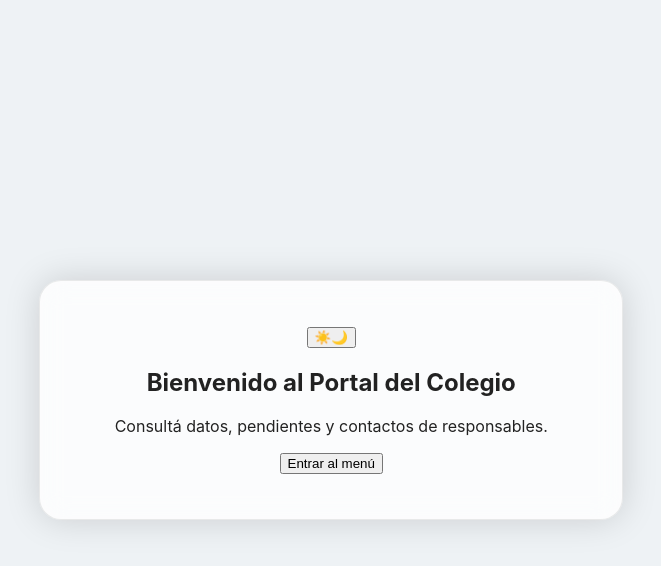
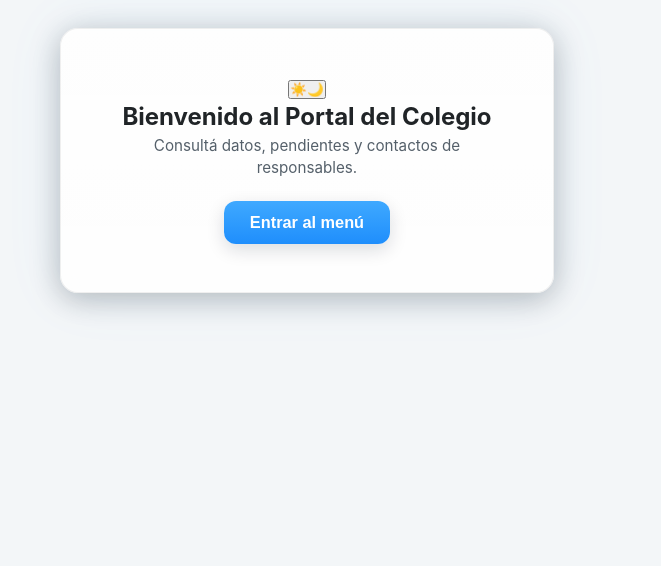
Before and after one commit to Palermukii/React-Preceptoria-2, a React (Vite) app: page / in a window 1280 px wide. Shown: the top 566 px of the page, without its empty margins (333-994 px from the left). Built offline with nearby package versions, Linux system fonts and the light colour scheme.

Commit message:
Update styles.css

```diff
--- a/src/styles.css
+++ b/src/styles.css
@@ -1,177 +1,279 @@
-/* ================================================= */
-/* =========== 1. VARIABLES (TEMAS) =================*/
-/* ================================================= */
-
-:root {
-    /* ===== MODO CLARO ===== */
-    --bg-color: #eef2f5;
-    --card-bg: rgba(255, 255, 255, 0.78);
-    --text-color: #222;
-    --heading-color: #1d3557;
-    --button-bg: #40a9ff;
-    --button-hover: #1e90ff;
-    --button-text: #ffffff;
-    --border-color: rgba(120,120,120,0.15);
-    --shadow-color: rgba(0, 0, 0, 0.15);
-    --icon-color: #f7b731;
+/* ===========================
+   Reset + Valores base
+   =========================== */
+* { box-sizing: border-box; margin: 0; padding: 0; }
+html, body, #root { height: 100%; }
+body {
+  font-family: -apple-system, BlinkMacSystemFont, "Segoe UI", Roboto, "Helvetica Neue", Arial;
+  -webkit-font-smoothing: antialiased;
+  -moz-osx-font-smoothing: grayscale;
+  line-height: 1.45;
+  background: var(--bg-color);
+  color: var(--text-color);
+  display: flex;
+  align-items: center;
+  justify-content: center;
+  padding: 28px;
+  transition: background-color .36s ease, color .36s ease;
 }
 
-/* ===== MODO OSCURO AUTOMÁTICO ===== */
+/* =================================================
+   1) Variables (tema claro / oscuro) - usar solo variables
+   ================================================= */
+:root{
+  /* CLARO por defecto */
+  --bg-color: #f3f6f8;
+  --panel-bg: rgba(255,255,255,0.85);
+  --text-color: #202427;
+  --muted: #55606a;
+  --accent: #3fa9ff;       /* azul botones */
+  --accent-strong: #1f8efc;
+  --card-border: rgba(0,0,0,0.06);
+  --shadow: 0 10px 30px rgba(12,20,30,0.08);
+  --glow: rgba(63,169,255,0.08);
+  --icon-color: #f1b330;
+}
+
+/* Prefers dark scheme (automático) */
 @media (prefers-color-scheme: dark) {
-    :root {
-        --bg-color: #0f0f14;
-        --card-bg: rgba(18, 18, 18, 0.65);
-        --text-color: #f1f1f1;
-        --heading-color: #e0e6ff;
-        --button-bg: #3a5bff;
-        --button-hover: #5673ff;
-        --button-text: #ffffff;
-        --border-color: rgba(255,255,255,0.1);
-        --shadow-color: rgba(0, 0, 0, 0.55);
-        --icon-color: #8cb6ff;
+  :root{
+    --bg-color: #0c0f12;
+    --panel-bg: rgba(16,20,26,0.7);
+    --text-color: #e8eef8;
+    --muted: #aab6d3;
+    --accent: #3a5bff;
+    --accent-strong: #5673ff;
+    --card-border: rgba(255,255,255,0.06);
+    --shadow: 0 18px 50px rgba(1,6,12,0.6);
+    --glow: rgba(60,100,200,0.12);
+    --icon-color: #9eb8ff;
   }
 }
 
-/* ===== CLASE PARA MODO OSCURO MANUAL ===== */
+/* Clase manual para forzar modo oscuro si la añades al body */
 body.dark-mode {
-    --bg-color: #0d0e12;
-    --card-bg: rgba(20, 20, 20, 0.65);
-    --text-color: #ececec;
-    --heading-color: #ffffff;
-    --button-bg: #465bff;
-    --button-hover: #6e7dff;
-    --button-text: #ffffff;
-    --border-color: rgba(255,255,255,0.15);
-    --shadow-color: rgba(0, 0, 0, 0.65);
-    --icon-color: #8cb6ff;
+  --bg-color: #0c0f12;
+  --panel-bg: rgba(16,20,26,0.78);
+  --text-color: #eef2f8;
+  --muted: #99a8d7;
+  --accent: #3a5bff;
+  --accent-strong: #5673ff;
+  --card-border: rgba(255,255,255,0.06);
+  --shadow: 0 18px 50px rgba(1,6,12,0.6);
+  --glow: rgba(60,100,200,0.12);
+  --icon-color: #9eb8ff;
 }
 
-
-/* ================================================= */
-/* =========== 2. ESTILOS GENERALES ================*/
-/* ================================================= */
-
-body {
-    font-family: -apple-system, BlinkMacSystemFont, 'Segoe UI', Roboto, Helvetica, Arial, sans-serif;
-    background: var(--bg-color);
-    color: var(--text-color);
-    display: flex;
-    justify-content: center;
-    align-items: center;
-    min-height: 100vh;
-    margin: 0;
-    transition: background-color .35s ease, color .35s ease;
+/* =================================================
+   2) Contenedor principal (bien responsivo)
+   ================================================= */
+.container{
+  width: min(94%, 900px);
+  max-width: 920px;
+  margin: 0 auto;
+  background: linear-gradient(180deg, rgba(255,255,255,0.02), rgba(255,255,255,0.01));
+  border-radius: 18px;
+  padding: 48px 56px;
+  text-align: center;
+  border: 1px solid var(--card-border);
+  box-shadow:
+    0 6px 30px rgba(2,6,12,0.25),
+    0 0 60px var(--glow);
+  backdrop-filter: blur(10px);
+  transition: transform .28s ease, box-shadow .28s ease, background .28s ease;
+  background-color: var(--panel-bg);
 }
 
-/* ==== EFECTO GLASSMORPHISM ===== */
-.container {
-    background: var(--card-bg);
-    backdrop-filter: blur(14px);
-    border-radius: 22px;
-    padding: 45px 50px;
-    width: min(90%, 700px);
-    border: 1px solid var(--border-color);
-
-    box-shadow: 0 0 35px var(--shadow-color),
-                inset 0 0 20px rgba(255,255,255,0.05);
-
-    text-align: center;
-    animation: fadeIn 0.4s ease;
-    transition: background-color .3s ease, box-shadow .3s ease;
+/* Ajustes para pantallas muy pequeñas */
+@media (max-width: 480px){
+  .container { padding: 28px 20px; border-radius: 12px; }
 }
 
-@keyframes fadeIn {
-    from { opacity: 0; transform: scale(.97); }
-    to { opacity: 1; transform: scale(1); }
+/* Título principal */
+.container h2{
+  font-size: clamp(1.5rem, 4.5vw, 2.1rem);
+  color: var(--text-color);
+  margin-bottom: 12px;
+  font-weight: 700;
+  text-shadow: 0 0 14px rgba(0,0,0,0.06);
 }
 
-h2 {
-    color: var(--heading-color);
-    margin-bottom: 35px;
-    font-size: clamp(1.7rem, 4vw, 2rem);
-    letter-spacing: 0.5px;
-    text-shadow: 0 0 9px rgba(100, 160, 255, 0.45);
+/* Subtítulo / descripción pequeña */
+.container p {
+  color: var(--muted);
+  margin-bottom: 22px;
+  font-size: 0.95rem;
 }
 
-
-/* ================================================= */
-/* =========== 3. BOTONES ===========================*/
-/* ================================================= */
-
-.button-group {
+/* =================================================
+   3) Grupo de botones
+   ================================================= */
+.button-group{
   display: flex;
   flex-direction: column;
   gap: 16px;
+  align-items: center;
+  margin-top: 8px;
 }
 
-.button-group button {
-    background: var(--button-bg);
-    color: var(--button-text);
+/* Estilo general botones (mantener compatibilidad con etiquetas <button>) */
+.button-group button,
+button.primary,
+.btn {
+  display: inline-flex;
+  align-items: center;
+  justify-content: center;
+  gap: 8px;
+  background: linear-gradient(180deg, var(--accent), var(--accent-strong));
+  color: var(--button-text, #fff);
   border: none;
-    border-radius: 14px;
-    padding: 15px 28px;
-    font-size: 1.1rem;
+  padding: 12px 26px;
+  border-radius: 12px;
   font-weight: 600;
-    letter-spacing: .6px;
+  font-size: 1.02rem;
   cursor: pointer;
-
-    box-shadow: 0 4px 12px rgba(0, 0, 0, 0.25);
-
-    transition: background-color .2s ease,
-                transform .2s ease,
-                box-shadow .25s ease;
+  box-shadow: 0 6px 18px rgba(6,18,40,0.14);
+  transition: transform .18s ease, box-shadow .22s ease, filter .18s ease;
+  -webkit-tap-highlight-color: transparent;
 }
 
-.button-group button:hover {
-    background: var(--button-hover);
-    transform: translateY(-3px);
-    box-shadow: 0 6px 20px rgba(0, 0, 0, 0.35);
+/* hover / focus */
+.button-group button:hover,
+button.primary:hover, .btn:hover {
+  transform: translateY(-4px);
+  filter: brightness(1.02);
+  box-shadow: 0 10px 30px rgba(6,18,40,0.22);
+}
+.button-group button:active,
+button.primary:active, .btn:active {
+  transform: translateY(-1px) scale(.995);
 }
 
-.button-group button:active {
-    transform: scale(.98);
+/* En pantallas grandes, hacer layout: primer botón full, los otros al lado */
+@media (min-width: 620px) {
+  .button-group { flex-direction: row; flex-wrap: wrap; justify-content: center; gap: 18px; }
+  .button-group button:first-child { flex-basis: 100%; max-width: 100%; }
+  .button-group button { flex: 1 1 200px; min-width: 160px; }
 }
 
-
-
-/* ================================================= */
-/* =========== 4. ICONO (SOL/LUNA) ================= */
-/* ================================================= */
-
-.mode-toggle {
-    position: absolute;
-    top: 25px;
-    right: 25px;
+/* Si necesitas un botón secundario estilo más pequeño */
+.button-small {
+  padding: 10px 18px;
+  border-radius: 10px;
+  font-weight: 500;
   background: transparent;
-    border: none;
-    cursor: pointer;
-    font-size: 1.9rem;
-    color: var(--icon-color);
-
-    transition: transform .25s ease, color .35s ease;
+  color: var(--muted);
+  border: 1px solid var(--card-border);
+  box-shadow: none;
 }
 
-.mode-toggle:hover {
-    transform: scale(1.15) rotate(12deg);
+/* =================================================
+   4) Toggle del tema (sol / luna)
+   ================================================= */
+.mode-toggle{
+  position: fixed;
+  top: 20px;
+  right: 20px;
+  width: 46px;
+  height: 46px;
+  display: inline-flex;
+  align-items: center;
+  justify-content: center;
+  background: linear-gradient(180deg, rgba(255,255,255,0.03), rgba(0,0,0,0.05));
+  color: var(--icon-color);
+  border: 1px solid var(--card-border);
+  border-radius: 8px;
+  cursor: pointer;
+  z-index: 1200;
+  box-shadow: 0 6px 18px rgba(0,0,0,0.25);
+  transition: transform .18s ease, background .25s ease, color .25s;
+  backdrop-filter: blur(6px);
+  padding: 6px;
+}
+.mode-toggle:hover { transform: scale(1.06) rotate(6deg); }
+
+/* Si tu toggle incluye un <img> o emoji, lo centrá */
+.mode-toggle img,
+.mode-toggle svg { width: 26px; height: 26px; pointer-events: none; }
+
+/* =================================================
+   5) Modal básico (por si usás ModalAlumno)
+   ================================================= */
+.modal {
+  position: fixed;
+  inset: 0;
+  display: flex;
+  align-items: center;
+  justify-content: center;
+  z-index: 2000;
+  background: rgba(5,8,12,0.45);
+  padding: 24px;
+}
+.modal .modal-content {
+  width: min(96%, 780px);
+  background: var(--panel-bg);
+  border-radius: 14px;
+  padding: 20px;
+  border: 1px solid var(--card-border);
+  box-shadow: 0 30px 80px rgba(2,6,12,0.7);
+  max-height: 90vh;
+  overflow: auto;
+}
+.modal .modal-header {
+  display:flex; align-items:center; justify-content:space-between; gap:10px;
+}
+.modal .close-btn {
+  background: transparent;
+  border: 1px solid var(--card-border);
+  padding: 6px 10px;
+  border-radius: 8px;
+  cursor: pointer;
+}
+.modal .modal-body { margin-top: 12px; color: var(--text-color); }
+
+/* =================================================
+   6) Tablas / listas (ContentScreen)
+   ================================================= */
+.table {
+  width: 100%;
+  border-collapse: collapse;
+  margin-top: 12px;
+  font-size: .95rem;
+  color: var(--text-color);
+}
+.table thead th {
+  text-align: left;
+  padding: 10px 12px;
+  font-weight: 700;
+  color: var(--muted);
+  border-bottom: 1px dashed var(--card-border);
+}
+.table tbody td {
+  padding: 10px 12px;
+  border-bottom: 1px solid rgba(0,0,0,0.03);
 }
 
-
-/* ================================================= */
-/* =========== 5. RESPONSIVE ========================*/
-/* ================================================= */
-
-@media (min-width: 600px) {
-    .button-group {
-        flex-direction: row;
-        flex-wrap: wrap;
-        justify-content: center;
+/* =================================================
+   7) Accesibilidad / focus visible
+   ================================================= */
+button:focus, .mode-toggle:focus, .close-btn:focus {
+  outline: 3px solid rgba(63,169,255,0.18);
+  outline-offset: 3px;
+  border-radius: 10px;
 }
 
-    .button-group button:first-child {
-        flex-basis: 100%;
+/* =================================================
+   8) Pequeños ajustes y utilidades
+   ================================================= */
+.center-row { display:flex; align-items:center; justify-content:center; gap:12px; }
+.small { font-size: .88rem; color: var(--muted); }
+.kicker { font-weight: 600; color: var(--muted); font-size: .95rem; }
+
+/* =================================================
+   9) Animaciones suaves al entrar
+   ================================================= */
+@keyframes slideUpFade {
+  from { transform: translateY(8px); opacity: 0; }
+  to   { transform: translateY(0); opacity: 1; }
 }
-
-    .button-group button {
-        flex: 1 1 180px;
-    }
-}
+.container, .modal .modal-content { animation: slideUpFade .32s cubic-bezier(.2,.9,.2,1); }
```
Lines whose indentation alone changed are shown as unchanged.
